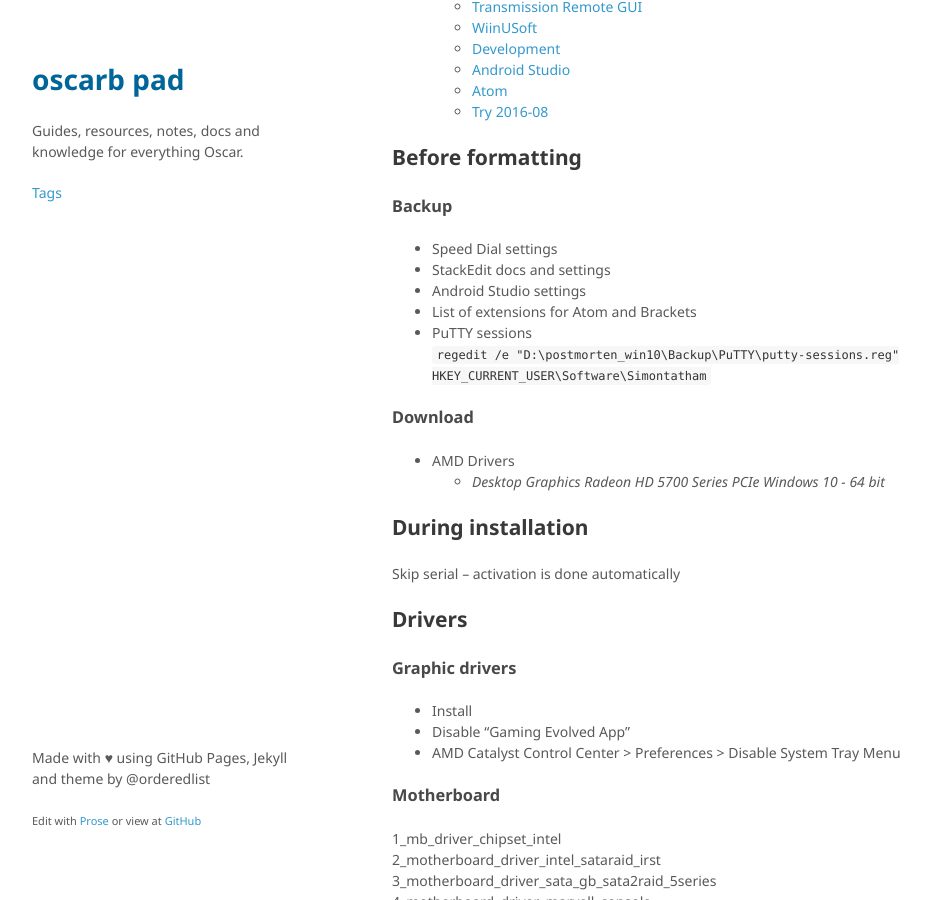
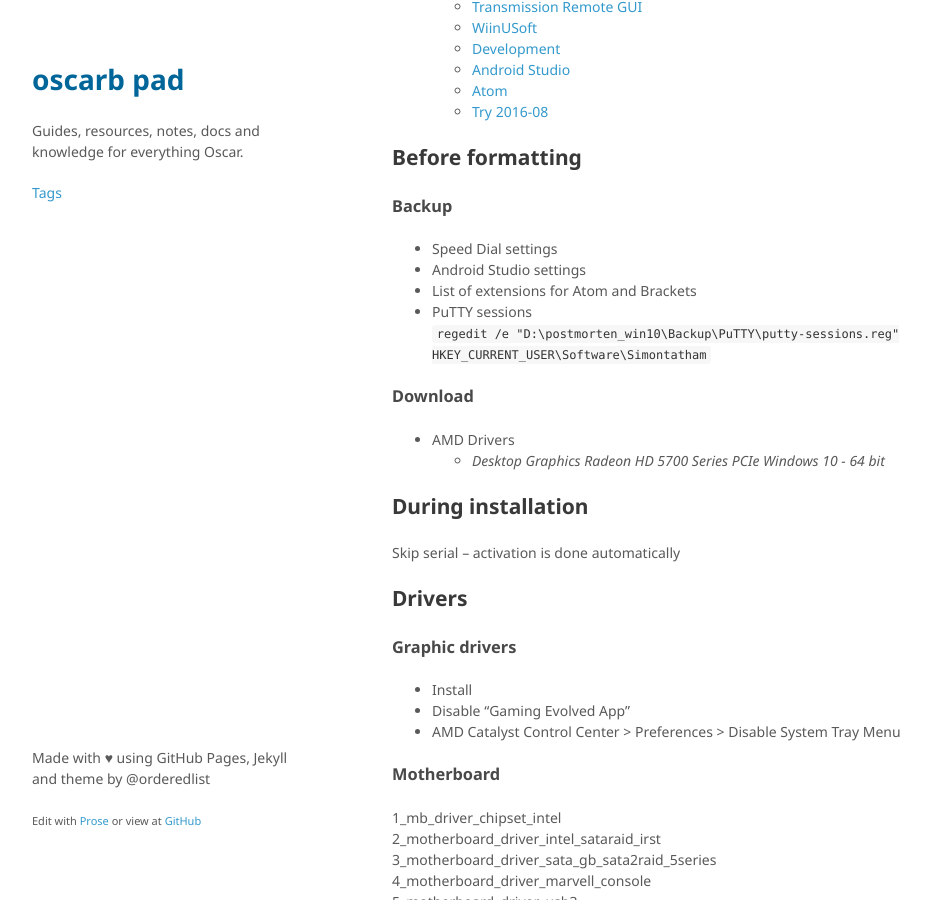
Before and after one commit to oscarb/pad, a Jekyll site: the page built from _docs/windows-10-essentials.md, in a window 1280 px wide and 900 px high, scrolled down 1003 px. Shown: the whole window, without its empty margins (128-1059 px from the left). Built offline with Jekyll 4.4.1, drawn with Linux system fonts in a browser that asks for light colours; some web fonts are replaced.

Commit message:
Updated windows-10-essentials.md

```diff
--- a/_docs/windows-10-essentials.md
+++ b/_docs/windows-10-essentials.md
@@ -15,7 +15,6 @@ Windows 10 Essentials
 
 ### Backup
 * Speed Dial settings
-* StackEdit docs and settings
 * Android Studio settings
 * List of extensions for Atom and Brackets
 * PuTTY sessions
```
